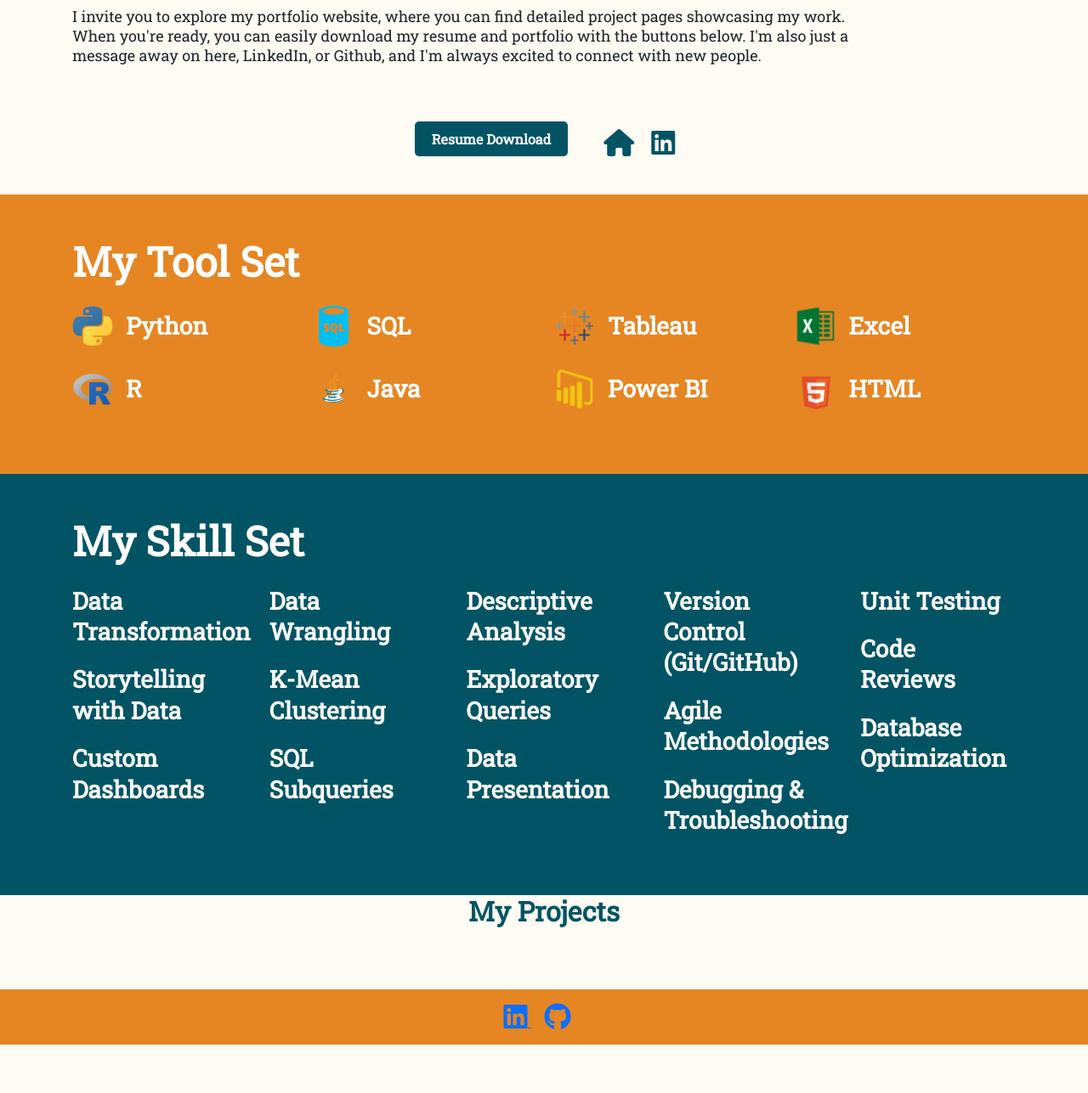
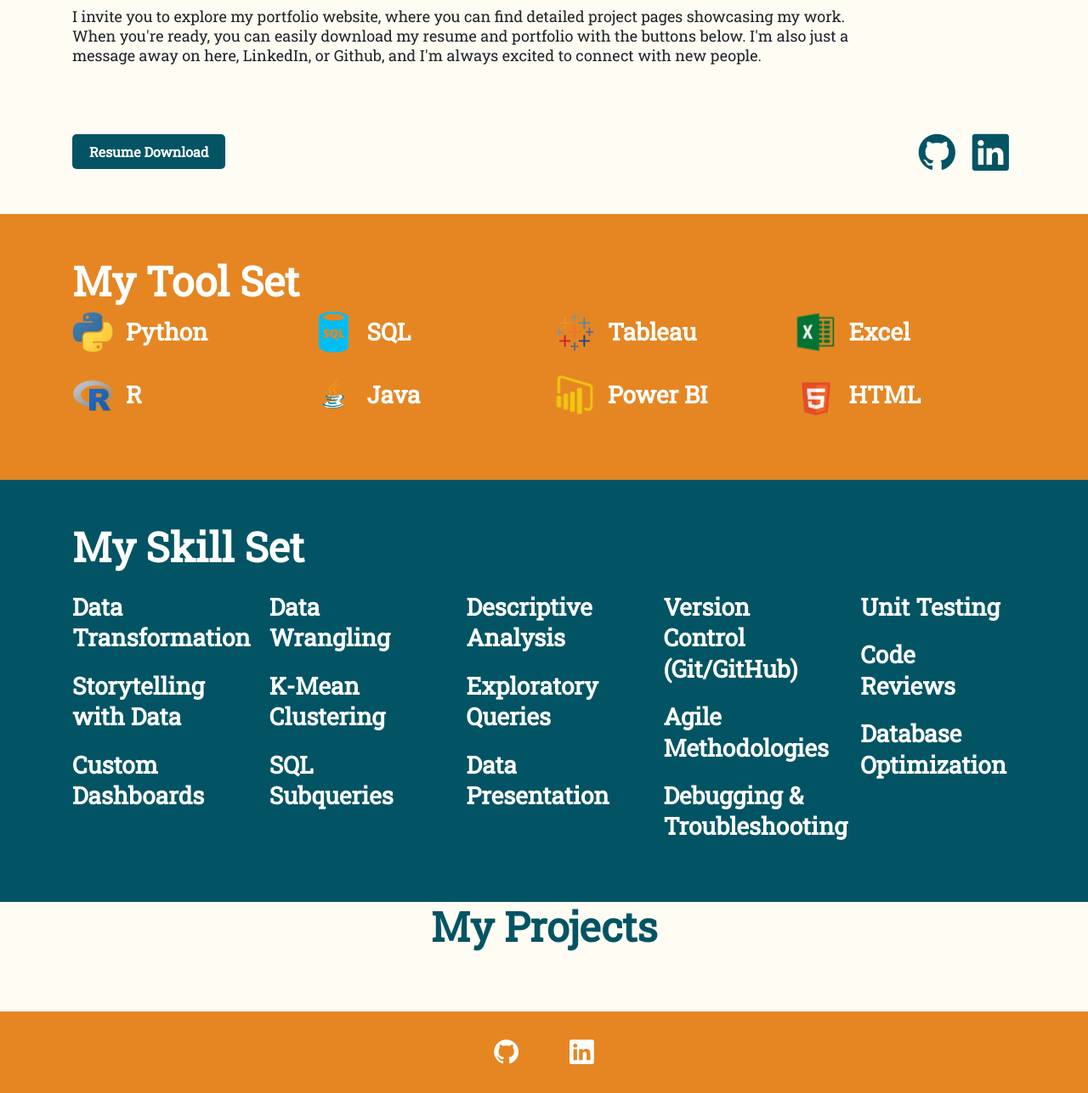
Before and after one commit to curtisbw2/portfolio, a Django app: page / in a window 1280 px wide. Shown: the part 557-1844 px from the top of the page at 85% size. Before the commit the page ends 1787 px from the top, so only its background shows below. Run offline with Django 5.2, Linux system fonts and the light colour scheme; data that the repository does not hold is empty; some libraries are stand-ins or nearby versions.

Commit message:
footer icons/links

```diff
--- a/main/static/main/style.css
+++ b/main/static/main/style.css
@@ -31,10 +31,6 @@ body {
   .navbar .nav-link {
     color: #136f73;
     font-weight: bold;
-  }
-
-  footer {
-    background-color: rgb(229, 134, 35);
   }
 
   /* Hero Section */
@@ -174,8 +170,9 @@ body {
     flex: 1 1 200px;
 }
 
-  /*.projects-section {
-  }*/
+  .projects-section h2 {
+    font-size: 48px;
+  }
 
 
   /* Make all sections span full width */
@@ -192,7 +189,36 @@ body {
     padding: 0 15px; /* Default container padding */
   }
 
-  /* Footer Section */
+  footer {
+    background-color: rgb(229, 134, 35);
+  }
+
+  .footer-section {
+    min-height: 96px;
+    display: flex; /* Enables Flexbox */
+    align-items: center; /* Centers items vertically */
+    justify-content: center; /* Centers items horizontally */
+    text-align: center; /* Ensures the text (if any) is centered */
+  }
+
+  .footer-section a {
+    text-decoration: none; /* Remove underline */
+    color: inherit; /* Inherit parent color */
+  }
+
+  .footer-section a i {
+    color: white; /* Set default icon color */
+    transition: color 0.3s ease; /* Smooth transition on hover */
+  }
+
+  .footer-section a i:hover {
+    color: rgb(2, 84, 100); /* Change color on hover */
+  }
+
+.footer-icon {
+  margin: 0 30px; /* Adjust horizontal spacing as needed */
+}
+
 .footer2-section {
   background-color: rgb(254, 252, 243);
   color: white; /* White text */
@@ -220,14 +246,19 @@ body {
 }
 
 .footer2-btn:focus {
-  outline: none; /* Remove focus outline */
+  outline: none;
 }
 
 .footer2-section a i {
-  color: rgb(2, 84, 100); /* keep icons white */
+  color: rgb(2, 84, 100);
   transition: color 0.3s ease;
 }
 
 .footer2-section a i:hover {
-  color: #ca1313; /* slightly lighter on hover, if you like */
+  color: rgb(229, 134, 35);
 }
+
+.footer2-section .footer2-btn,
+.footer2-section a i {
+  margin: 0 0; /* Adjust horizontal spacing as needed */
+}
--- a/main/templates/home.html
+++ b/main/templates/home.html
@@ -7,7 +7,10 @@
     <title>My Portfolio</title>
     <link href="https://cdn.jsdelivr.net/npm/bootstrap@5.3.0/dist/css/bootstrap.min.css" rel="stylesheet">
     <link rel="stylesheet" href="{% static 'main/style.css' %}">
-    <link rel="stylesheet" href="https://cdnjs.cloudflare.com/ajax/libs/font-awesome/6.3.0/css/all.min.css" integrity="sha512-9nMfN5B3Ex+0W49i1E2Q1uPSkI8oiqsgaftslrIFCwYbNL7fyQZAUYl5X8335swH6FRb2hWMb3PXO0X/ZlVZpw==" crossorigin="anonymous" referrerpolicy="no-referrer"/>
+    <link rel="stylesheet" href="https://cdn.jsdelivr.net/npm/bootstrap-icons@1.10.5/font/bootstrap-icons.css"/>
+    <link rel="stylesheet" href="https://cdnjs.cloudflare.com/ajax/libs/aos/2.3.4/aos.css" />
+    <script src="https://cdnjs.cloudflare.com/ajax/libs/aos/2.3.4/aos.js"></script>
+
 </head>
 <body>
     <!-- Navigation Bar -->
@@ -80,9 +83,9 @@
 
 <footer class="footer2-section text-center">
   <div class="container py-4">
-    <div class="row justify-content-center align-items-center">
-      <!-- Rectangular Resume Button -->
-      <div class="col-auto mb-2">
+    <div class="d-flex justify-content-between align-items-center">
+        <!-- Resume Button -->
+        <div>
           <a
             href="{% static 'main/images/Curtis,Benjamin.pdf' %}"
             class="footer2-btn"
@@ -91,15 +94,15 @@
           </a>
         </div>
 
-      <!-- Icon Links for GitHub and LinkedIn -->
-      <div class="col-auto">
+        <!-- Icon Links -->
+        <div>
           <a
             href="https://github.com/curtisbw2"
             target="_blank"
             class="mx-2"
             aria-label="GitHub"
           >
-          <i class="fas fa-home fa-2x"></i>
+            <i class="bi bi-github" style="font-size: 2.7rem;"></i>
           </a>
           <a
             href="https://www.linkedin.com/in/benjamin-curtis-9488302b2"
@@ -107,7 +110,7 @@
             class="mx-2"
             aria-label="LinkedIn"
           >
-          <i class="fab fa-linkedin fa-2x"></i>
+            <i class="bi bi-linkedin" style="font-size: 2.7rem;"></i>
           </a>
         </div>
       </div>
@@ -119,9 +122,9 @@
     <!-- My Tool Set Section -->
     <section id="tools" class="tools-section">
         <div class="container">
-            <h2 class="mb-4">My Tool Set</h2>
+            <h2 data-aos="fade-up">My Tool Set</h2>
             <div class="row">
-                <div class="col-md-3 mb-3">
+                <div class="col-md-3" data-aos="zoom-in">
                     <div class="tool-item">
                         <img src="{% static 'main/images/python.avif' %}" alt="Python" class="tool-icon">
                         <span>Python</span>
@@ -238,14 +241,29 @@
 
     <!-- Footer -->
 <footer class="text-center mt-5 py-3 footer-section">
-        <a href="https://www.linkedin.com/in/benjamin-curtis-9488302b2" class="me-3">
-            <i class="fab fa-linkedin fa-2x"></i>
+    <!-- Icon Links -->
+    <a
+      href="https://github.com/curtisbw2"
+      target="_blank"
+      class="footer-icon"
+      aria-label="GitHub"
+    >
+      <i class="bi bi-github" style="font-size: 1.8rem;"></i>
     </a>
-        <a href="https://github.com/curtisbw2" class="me-3">
-            <i class="fab fa-github fa-2x"></i>
+    <a
+      href="https://www.linkedin.com/in/benjamin-curtis-9488302b2"
+      target="_blank"
+      class="footer-icon"
+      aria-label="LinkedIn"
+    >
+      <i class="bi bi-linkedin" style="font-size: 1.8rem;"></i>
     </a>
   </footer>
 
-    <script src="https://cdn.jsdelivr.net/npm/bootstrap@5.3.0/dist/js/bootstrap.bundle.min.js"></script>
-</body>
-</html>
+<script>
+  AOS.init({
+    duration: 1000, // Animation duration in milliseconds
+    easing: 'ease', // Animation easing
+    once: true, // Whether animation should happen only once
+  });
+</script>
```
Lines whose indentation alone changed are shown as unchanged.
